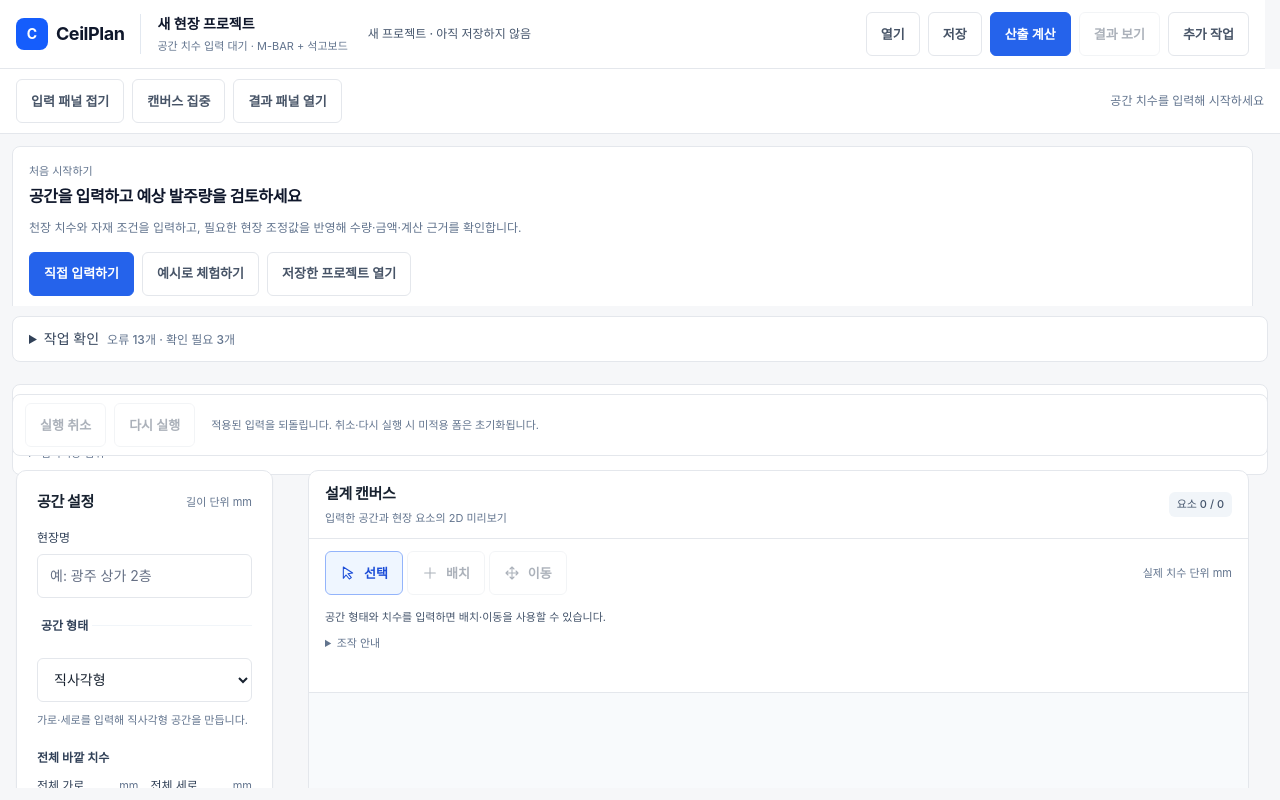
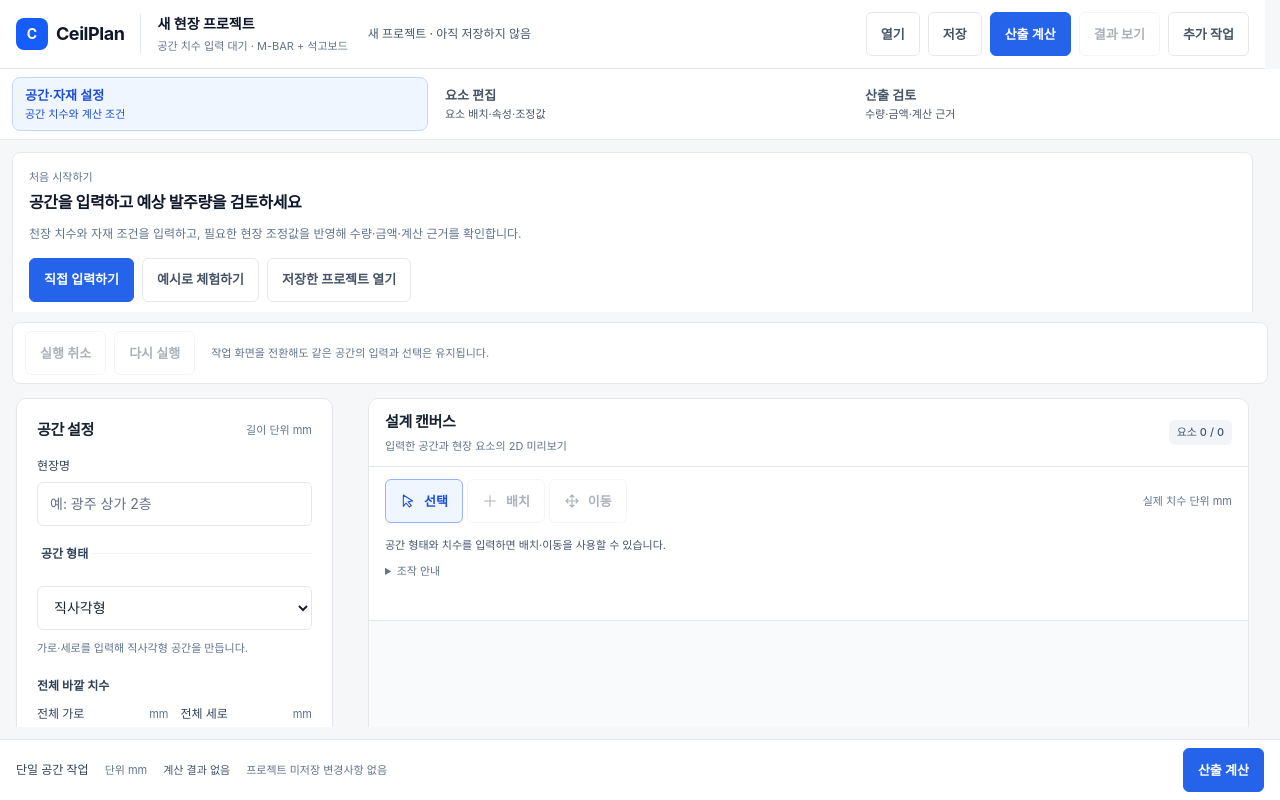
Before and after one commit to dhwmgl12-ux/ceilplan, a Next.js app: page / in a window 1280 px wide. Built offline with nearby package versions, Linux system fonts and the light colour scheme.

Commit message:
feat: 작업 탭과 설정 편집 검토 화면 연결

```diff
--- a/app/globals.css
+++ b/app/globals.css
@@ -740,6 +740,109 @@ summary {
   }
 }
 
+/* 작업 화면 탭 */
+.cp-task-navigation {
+  display: flex;
+  min-width: 0;
+  gap: 4px;
+  padding: 8px 12px;
+
+  border-bottom: 1px solid var(--cp-border);
+  background: var(--cp-surface);
+}
+
+.cp-task-tab {
+  flex: 1;
+  min-width: 0;
+  min-height: 44px;
+  padding: 8px 12px;
+
+  border: 1px solid transparent;
+  border-radius: var(--cp-radius-md);
+  background: transparent;
+  color: var(--cp-text-secondary);
+
+  font-size: 13px;
+  line-height: 1.5;
+  text-align: left;
+}
+
+.cp-task-tab:hover {
+  background: var(--cp-surface-muted);
+}
+
+.cp-task-tab[aria-pressed="true"] {
+  border-color: #bfdbfe;
+  background: var(--cp-primary-soft);
+  color: var(--cp-primary-hover);
+}
+
+/* 컴포넌트는 유지하고 표시만 전환 */
+.cp-task-workspace {
+  display: grid;
+  grid-template-columns: minmax(0, 1fr);
+  gap: 12px;
+  min-width: 0;
+  min-height: 0;
+}
+
+.cp-task-pane {
+  display: none;
+  min-width: 0;
+  min-height: 0;
+}
+
+.cp-task-workspace[data-tab="SETUP"] > .cp-task-setup,
+.cp-task-workspace[data-tab="REVIEW"] > .cp-task-review {
+  display: block;
+}
+
+/* 작은 화면의 요소 편집 영역 전환 */
+@media (width < 1280px) {
+  .cp-task-workspace[data-tab="EDIT"][data-edit-area="tools"] > .cp-task-tools,
+  .cp-task-workspace[data-tab="EDIT"][data-edit-area="canvas"]
+    > .cp-task-canvas,
+  .cp-task-workspace[data-tab="EDIT"][data-edit-area="properties"]
+    > .cp-task-properties {
+    display: block;
+  }
+}
+
+/* 데스크톱 작업 배치 */
+@media (min-width: 1280px) {
+  .cp-task-workspace {
+    grid-template-rows: minmax(0, 1fr);
+  }
+
+  .cp-task-workspace[data-tab="SETUP"] {
+    grid-template-columns: 340px minmax(0, 1fr);
+  }
+
+  .cp-task-workspace[data-tab="SETUP"] > .cp-task-canvas {
+    display: block;
+  }
+
+  .cp-task-workspace[data-tab="EDIT"] {
+    grid-template-columns: 280px minmax(0, 1fr) 320px;
+  }
+
+  .cp-task-workspace[data-tab="EDIT"] > .cp-task-tools,
+  .cp-task-workspace[data-tab="EDIT"] > .cp-task-canvas,
+  .cp-task-workspace[data-tab="EDIT"] > .cp-task-properties {
+    display: block;
+  }
+
+  .cp-task-workspace[data-tab="REVIEW"] {
+    grid-template-columns: minmax(0, 1fr);
+  }
+}
+
+@media (min-width: 1800px) {
+  .cp-task-workspace[data-tab="EDIT"] {
+    grid-template-columns: 300px minmax(0, 1fr) 360px;
+  }
+}
+
 /* 발주용 보기 화면 */
 .order-print-dialog {
   position: fixed;
--- a/components/ceiling/CeilingWorkspace.tsx
+++ b/components/ceiling/CeilingWorkspace.tsx
@@ -54,6 +54,8 @@ import CalculationPlansPanel from "./CalculationPlansPanel";
 import FeaturePropertiesPanel from "./FeaturePropertiesPanel";
 
 import ToolSection from "@/components/ui/ToolSection";
+
+import WorkspaceTabs, { type WorkspaceTab } from "./WorkspaceTabs";
 
 export interface SpaceEditorHandle {
   readSpace: () => CeilingSpace | null;
@@ -144,12 +146,11 @@ export default function CeilingWorkspace({
   const [projectManagerKey, setProjectManagerKey] = useState(0);
   const [historyMessage, setHistoryMessage] = useState("");
 
-  const [workspaceSection, setWorkspaceSection] = useState<
-    "inputs" | "preview" | "results"
-  >("inputs");
+  const [activeTab, setActiveTab] = useState<WorkspaceTab>("SETUP");
 
-  const [inputPanelOpen, setInputPanelOpen] = useState(true);
-  const [resultPanelOpen, setResultPanelOpen] = useState(false);
+  const [editArea, setEditArea] = useState<"tools" | "canvas" | "properties">(
+    "canvas",
+  );
   const editingSpaceId = initialSpace?.id;
 
   useImperativeHandle(ref, () => ({
@@ -211,7 +212,7 @@ export default function CeilingWorkspace({
   }
 
   function handleShowAdjustments() {
-    moveToSection("inputs");
+    openEditArea("properties");
 
     requestAnimationFrame(() => {
       const element = document.getElementById("adjustment-input-area");
@@ -292,7 +293,7 @@ export default function CeilingWorkspace({
 
   function handleReviewNavigate(target: ReviewTarget) {
     if (target === "FEATURES") {
-      moveToSection("inputs");
+      openEditArea("tools");
 
       if (featureDetailsRef.current) {
         featureDetailsRef.current.open = true;
@@ -346,8 +347,8 @@ export default function CeilingWorkspace({
     ];
 
     if (validationErrors.length > 0) {
-      setWorkspaceSection("inputs");
-      setInputPanelOpen(true);
+      setActiveTab("SETUP");
+
       setErrors(validationErrors);
 
       if (snapshot) {
@@ -394,8 +395,7 @@ export default function CeilingWorkspace({
 
       moveAfterCalculation("results");
     } catch (error) {
-      setWorkspaceSection("inputs");
-      setInputPanelOpen(true);
+      setActiveTab("SETUP");
 
       setErrors([
         error instanceof Error ? error.message : "계산 중 오류가 발생했습니다.",
@@ -436,7 +436,6 @@ export default function CeilingWorkspace({
     setHistoryMessage("");
     setSelectedFeatureId(null);
 
-    setResultPanelOpen(false);
     moveToSection("inputs");
   }
 
@@ -623,14 +622,12 @@ export default function CeilingWorkspace({
   }
 
   function moveToSection(id: "inputs" | "preview" | "results") {
-    setWorkspaceSection(id);
+    setActiveTab(
+      id === "inputs" ? "SETUP" : id === "preview" ? "EDIT" : "REVIEW",
+    );
 
-    if (id === "inputs") {
-      setInputPanelOpen(true);
-    }
-
-    if (id === "results") {
-      setResultPanelOpen(true);
+    if (id === "preview") {
+      setEditArea("canvas");
     }
 
     requestAnimationFrame(() => {
@@ -645,6 +642,11 @@ export default function CeilingWorkspace({
 
       element?.focus({ preventScroll: true });
     });
+  }
+
+  function openEditArea(area: "tools" | "canvas" | "properties") {
+    setActiveTab("EDIT");
+    setEditArea(area);
   }
 
   function moveAfterCalculation(id: "inputs" | "results") {
@@ -703,81 +705,12 @@ export default function CeilingWorkspace({
         )}
       </div>
 
-      <nav aria-label="작업 화면 구성" className="cp-workspace-toolbar">
-        {/* 작은 화면에서는 작업 영역 전환 */}
-        <div className="grid w-full grid-cols-3 gap-1 min-[1280px]:hidden">
-          {(
-            [
-              ["inputs", "입력"],
-              ["preview", "캔버스"],
-              ["results", "결과"],
-            ] as const
-          ).map(([id, label]) => (
-            <button
-              key={id}
-              type="button"
-              onClick={() => moveToSection(id)}
-              aria-pressed={workspaceSection === id}
-              aria-controls={id === "results" ? "workspace-results" : id}
-              className={
-                workspaceSection === id
-                  ? "cp-button-primary"
-                  : "cp-button-secondary"
-              }
-            >
-              {label}
-            </button>
-          ))}
-        </div>
-
-        {/* 넓은 화면에서는 양옆 패널 접기·펼치기 */}
-        <div className="hidden items-center gap-2 min-[1280px]:flex">
-          <button
-            type="button"
-            onClick={() => setInputPanelOpen((previous) => !previous)}
-            aria-expanded={inputPanelOpen}
-            aria-controls="inputs"
-            className="cp-button-secondary"
-          >
-            {inputPanelOpen ? "입력 패널 접기" : "입력 패널 열기"}
-          </button>
-
-          <button
-            type="button"
-            onClick={() => {
-              setInputPanelOpen(false);
-              setResultPanelOpen(false);
-              moveToSection("preview");
-            }}
-            aria-pressed={!inputPanelOpen && !resultPanelOpen}
-            className="cp-button-secondary"
-          >
-            캔버스 집중
-          </button>
-
-          <button
-            type="button"
-            onClick={() => setResultPanelOpen((previous) => !previous)}
-            aria-expanded={resultPanelOpen}
-            aria-controls="workspace-results"
-            className="cp-button-secondary"
-          >
-            {resultPanelOpen ? "결과 패널 접기" : "결과 패널 열기"}
-          </button>
-        </div>
-
-        <p className="hidden text-xs text-slate-500 min-[1280px]:block">
-          {stale
-            ? "입력 변경 · 재계산 필요"
-            : snapshot
-              ? "계산 결과 있음"
-              : "공간 치수를 입력해 시작하세요"}
-        </p>
-      </nav>
+      <WorkspaceTabs activeTab={activeTab} onChange={setActiveTab} />
 
       <main id="main-content" tabIndex={-1} className="cp-shell-main">
         <div className="cp-shell-notices">
           {!isSpaceEditor && (
+            <>
               <div className="mb-3">
                 <UsageGuide
                   showWelcome={showWelcome}
@@ -789,29 +722,7 @@ export default function CeilingWorkspace({
                   onOpenProjects={() => handleNavigate("projects")}
                 />
               </div>
-          )}
-        </div>
 
-        <details className="mb-3 rounded-lg border border-[var(--cp-border)] bg-white">
-          <summary className="cursor-pointer px-4 py-3 text-sm font-medium text-slate-700">
-            작업 확인
-            <span className="ml-2 text-xs text-slate-500">
-              오류 {reviewItems.filter((item) => item.level === "ERROR").length}
-              개 · 확인 필요{" "}
-              {reviewItems.filter((item) => item.level === "CHECK").length}개
-            </span>
-          </summary>
-
-          <div className="border-t border-[var(--cp-border)] p-3">
-            <ReviewPanel
-              items={reviewItems}
-              onNavigate={handleReviewNavigate}
-            />
-          </div>
-        </details>
-
-        {!isSpaceEditor && (
-          <div className="mb-4">
               <DraftRecovery
                 storageKey={SINGLE_DRAFT_KEY}
                 dirty={dirty}
@@ -819,15 +730,12 @@ export default function CeilingWorkspace({
                 normalize={normalizeProjectData}
                 onRecover={recoverSingleDraft}
               />
+            </>
+          )}
         </div>
-        )}
 
         <div className="cp-shell-history">
-          <div
-            role="group"
-            aria-label="편집 이력"
-            className="flex flex-wrap gap-2"
-          >
+          <div role="group" aria-label="편집 이력" className="flex gap-2">
             <button
               type="button"
               onClick={handleUndo}
@@ -847,27 +755,52 @@ export default function CeilingWorkspace({
             </button>
           </div>
 
-          <p
-            role="status"
-            className="min-w-0 text-[11px] leading-5 text-slate-500"
+          <p role="status" className="text-[11px] leading-5 text-slate-500">
+            {historyMessage ||
+              "작업 화면을 전환해도 같은 공간의 입력과 선택은 유지됩니다."}
+          </p>
+
+          <div
+            role="group"
+            aria-label="요소 편집 영역 선택"
+            className={
+              activeTab === "EDIT"
+                ? "flex flex-wrap gap-1 min-[1280px]:hidden"
+                : "hidden"
+            }
           >
-            {historyMessage ||
-              "적용된 입력을 되돌립니다. 취소·다시 실행 시 미적용 폼은 초기화됩니다."}
-          </p>
+            {(
+              [
+                ["tools", "도구"],
+                ["canvas", "캔버스"],
+                ["properties", "속성"],
+              ] as const
+            ).map(([area, label]) => (
+              <button
+                key={area}
+                type="button"
+                onClick={() => setEditArea(area)}
+                aria-pressed={editArea === area}
+                className="cp-button-secondary"
+              >
+                {label}
+              </button>
+            ))}
+          </div>
         </div>
 
         <div
-          className="cp-workspace cp-shell-workspace"
-          data-section={workspaceSection}
-          data-input-open={inputPanelOpen}
-          data-result-open={resultPanelOpen}
+          id="workspace-content"
+          className="cp-task-workspace cp-shell-workspace"
+          data-tab={activeTab}
+          data-edit-area={editArea}
         >
           <div
             id="inputs"
             role="region"
-            aria-label="공간과 자재 입력"
+            aria-label="공간과 자재 설정"
             tabIndex={0}
-            className="cp-workspace-input cp-shell-pane space-y-4"
+            className="cp-task-pane cp-task-setup cp-shell-pane space-y-4"
           >
             <InputPanel
               inputs={inputs}
@@ -890,7 +823,7 @@ export default function CeilingWorkspace({
                   role="alert"
                   tabIndex={-1}
                   aria-labelledby="calculation-errors-title"
-                  className="mb-4 rounded-lg bg-red-50 p-3"
+                  className="mb-4 rounded-md bg-red-50 p-3"
                 >
                   <p
                     id="calculation-errors-title"
@@ -910,32 +843,27 @@ export default function CeilingWorkspace({
               <button
                 type="button"
                 onClick={handleCalculate}
-                aria-describedby={
-                  errors.length > 0 ? "calculation-errors" : undefined
-                }
                 className="cp-button-primary w-full"
               >
                 예상 자재 계산하기
               </button>
+            </div>
+          </div>
 
-              <p role="status" className="mt-3 text-xs text-slate-500">
-                {stale
-                  ? "입력값이 변경되어 재계산이 필요합니다."
-                  : result
-                    ? "계산이 완료되었습니다."
-                    : "입력 후 계산 버튼을 눌러주세요."}
-              </p>
-            </div>
+          <div
+            id="workspace-tools"
+            role="region"
+            aria-label="현장 요소와 보조 도구"
+            tabIndex={0}
+            className="cp-task-pane cp-task-tools cp-shell-pane space-y-4"
+          >
             <details
               ref={featureDetailsRef}
               key={featureFormKey}
-              className="group rounded-xl border border-slate-200 bg-white"
+              className="rounded-lg border border-slate-200 bg-white"
             >
-              <summary className="cursor-pointer rounded-xl px-5 py-4 focus-visible:outline-2 focus-visible:outline-offset-2 focus-visible:outline-blue-600">
-                <span className="ml-1 text-sm font-semibold">
-                  현장 요소 입력
-                </span>
-
+              <summary className="cursor-pointer px-4 py-3 text-sm font-semibold">
+                현장 요소 입력·목록
                 <span className="ml-2 text-xs text-slate-500">
                   {features.length}개
                 </span>
@@ -961,6 +889,44 @@ export default function CeilingWorkspace({
               activeFeatureId={activeFeatureId}
               onAddMany={handleAddManyFeatures}
             />
+          </div>
+
+          <div
+            id="preview"
+            role="region"
+            aria-label="설계 캔버스"
+            tabIndex={0}
+            className="cp-task-pane cp-task-canvas cp-shell-pane"
+          >
+            <CeilingPreview
+              key={featureFormKey}
+              inputs={inputs}
+              features={features}
+              activeFeatureId={activeFeatureId}
+              onSelectFeature={handleSelectFeature}
+              onAdd={handleAddFeature}
+              onUpdate={handleUpdateFeature}
+            />
+          </div>
+
+          <div
+            id="workspace-properties"
+            role="region"
+            aria-label="선택 요소 속성과 조정값"
+            tabIndex={0}
+            className="cp-task-pane cp-task-properties cp-shell-pane space-y-4"
+          >
+            <FeaturePropertiesPanel
+              key={`properties-${featureFormKey}`}
+              inputs={inputs}
+              features={features}
+              adjustments={adjustments}
+              activeFeatureId={activeFeatureId}
+              onUpdate={handleUpdateFeature}
+              onClearSelection={() => handleSelectFeature(null)}
+              onShowInList={handleShowSelectedInList}
+              onShowAdjustments={handleShowAdjustments}
+            />
 
             <div id="adjustment-input-area" tabIndex={-1}>
               <AdjustmentInputPanel
@@ -977,47 +943,28 @@ export default function CeilingWorkspace({
           </div>
 
           <div
-            id="preview"
-            role="region"
-            aria-label="설계 캔버스와 요소 속성"
-            tabIndex={0}
-            className="cp-workspace-preview cp-shell-pane space-y-3"
-          >
-            <CeilingPreview
-              key={featureFormKey}
-              inputs={inputs}
-              features={features}
-              activeFeatureId={activeFeatureId}
-              onSelectFeature={handleSelectFeature}
-              onAdd={handleAddFeature}
-              onUpdate={handleUpdateFeature}
-            />
-
-            <FeaturePropertiesPanel
-              key={`properties-${featureFormKey}`}
-              inputs={inputs}
-              features={features}
-              adjustments={adjustments}
-              activeFeatureId={activeFeatureId}
-              onUpdate={handleUpdateFeature}
-              onClearSelection={() => handleSelectFeature(null)}
-              onShowInList={handleShowSelectedInList}
-              onShowAdjustments={handleShowAdjustments}
-            />
-          </div>
-
-          <div
             id="workspace-results"
             role="region"
-            aria-label="산출 결과와 계산안"
+            aria-label="산출 결과와 검토"
             tabIndex={0}
-            className="cp-workspace-results cp-shell-pane space-y-4"
+            className="cp-task-pane cp-task-review cp-shell-pane space-y-4"
           >
             <ResultsPanel snapshot={snapshot} stale={stale} />
 
             <ToolSection
+              title="검토할 항목"
+              description="현재 입력과 결과 상태를 확인합니다."
+              status={`${reviewItems.length}개 항목`}
+            >
+              <ReviewPanel
+                items={reviewItems}
+                onNavigate={handleReviewNavigate}
+              />
+            </ToolSection>
+
+            <ToolSection
               title="계산안 저장·비교"
-              description="현재 결과를 보관하고 변경 전후 수량·금액을 비교합니다."
+              description="계산 당시 결과를 보관하고 비교합니다."
               status={
                 !snapshot
                   ? "계산 후 저장 가능"
@@ -1035,7 +982,7 @@ export default function CeilingWorkspace({
           </div>
         </div>
       </main>
-      <div className="fixed inset-x-0 bottom-0 z-20 border-t border-slate-200 bg-white px-4 pt-3 pb-[max(0.75rem,env(safe-area-inset-bottom))] min-[1280px]:hidden">
+
       <footer className="cp-shell-status" aria-label="작업 상태">
         <div className="flex min-w-0 flex-wrap items-center gap-x-4 gap-y-1">
           <span className="text-xs font-medium text-slate-700">
@@ -1074,6 +1021,5 @@ export default function CeilingWorkspace({
         </button>
       </footer>
     </div>
-    </div>
   );
 }
--- /dev/null
+++ b/components/ceiling/WorkspaceTabs.tsx
@@ -0,0 +1,52 @@
+export type WorkspaceTab = "SETUP" | "EDIT" | "REVIEW";
+
+interface WorkspaceTabsProps {
+  activeTab: WorkspaceTab;
+  onChange: (tab: WorkspaceTab) => void;
+}
+
+const tabs: {
+  id: WorkspaceTab;
+  label: string;
+  description: string;
+}[] = [
+  {
+    id: "SETUP",
+    label: "공간·자재 설정",
+    description: "공간 치수와 계산 조건",
+  },
+  {
+    id: "EDIT",
+    label: "요소 편집",
+    description: "요소 배치·속성·조정값",
+  },
+  {
+    id: "REVIEW",
+    label: "산출 검토",
+    description: "수량·금액·계산 근거",
+  },
+];
+
+export default function WorkspaceTabs({
+  activeTab,
+  onChange,
+}: WorkspaceTabsProps) {
+  return (
+    <nav aria-label="작업 화면 선택" className="cp-task-navigation">
+      {tabs.map((tab) => (
+        <button
+          key={tab.id}
+          type="button"
+          onClick={() => onChange(tab.id)}
+          aria-pressed={activeTab === tab.id}
+          aria-controls="workspace-content"
+          className="cp-task-tab"
+        >
+          <span className="font-semibold">{tab.label}</span>
+
+          <span className="hidden text-[11px] sm:block">{tab.description}</span>
+        </button>
+      ))}
+    </nav>
+  );
+}
```
Lines whose indentation alone changed are shown as unchanged.
